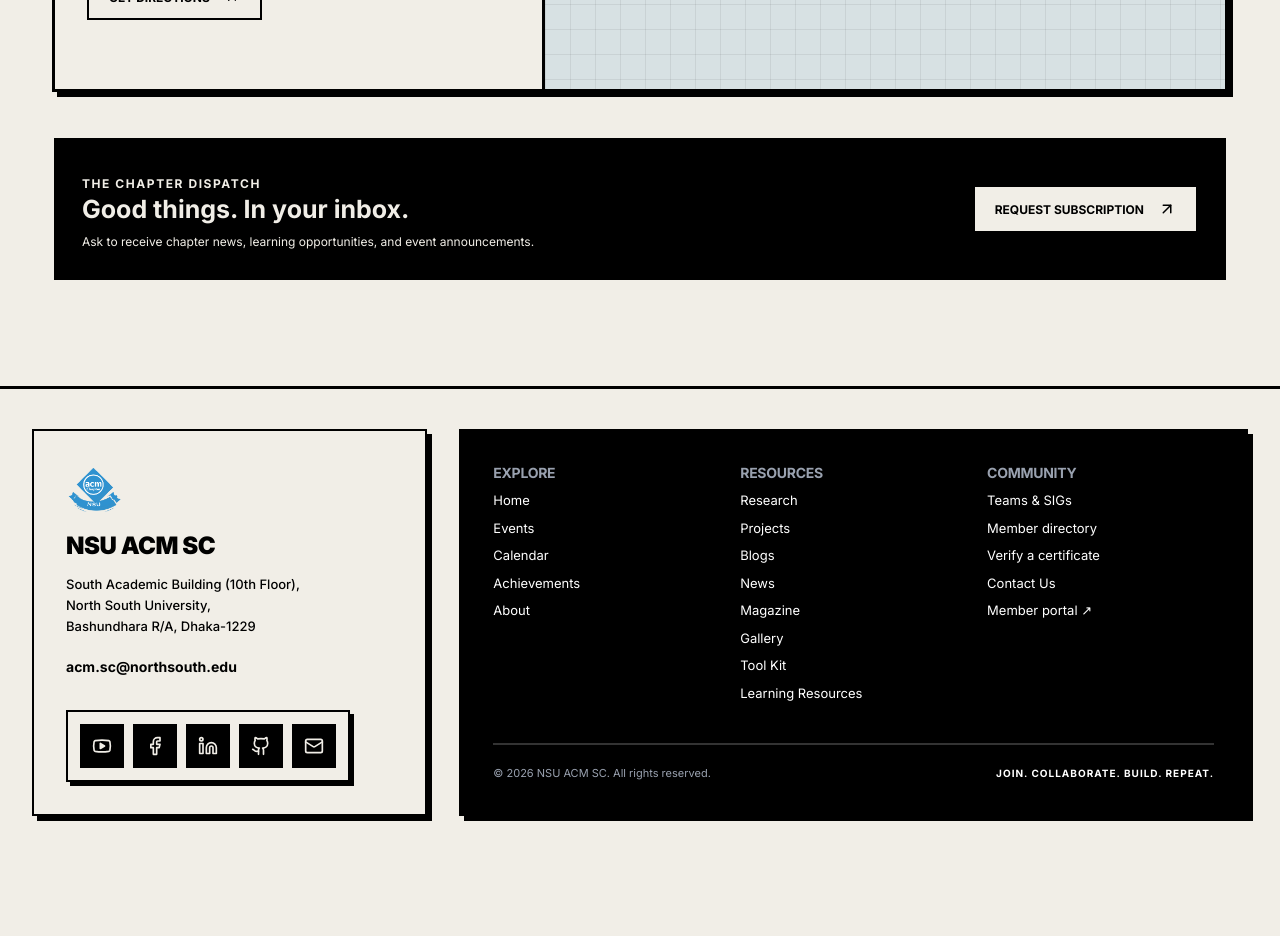
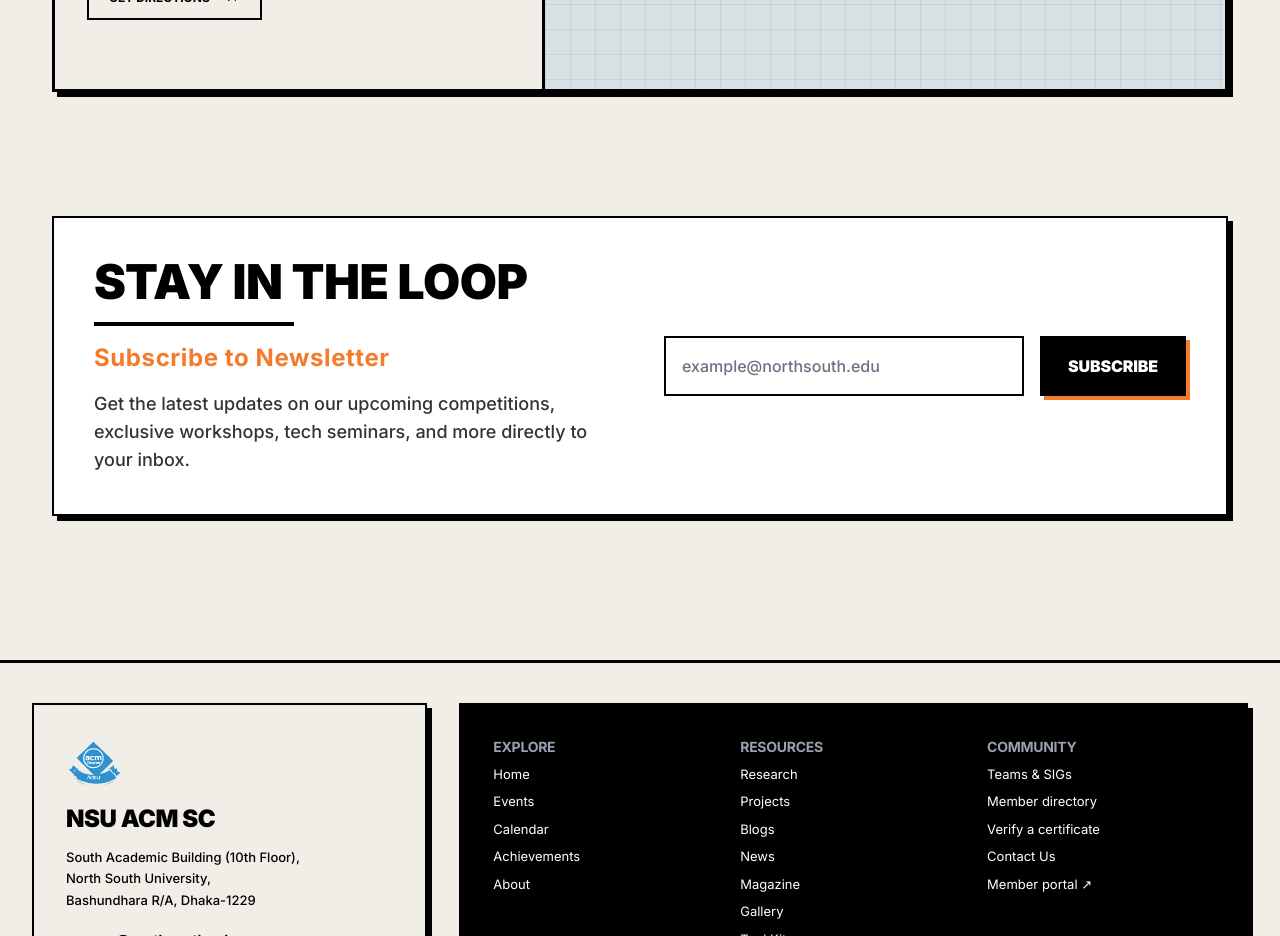
Before and after one commit to NSU-ACM-SC/Website-2026, a Next.js app in the folder frontend/: page / in a window 1280 px wide. Shown: the part 5740-6676 px from the top of the page. Before the commit the page ends 6596 px from the top, so only its background shows below. Built offline with nearby package versions, Linux system fonts and the light colour scheme.

Commit message:
made subscribe to newsletter card and added in home page

```diff
--- a/frontend/src/app/page.tsx
+++ b/frontend/src/app/page.tsx
@@ -1,6 +1,6 @@
 import { WhyNSUACM } from "@/components/home/WhyNSUACM";
 import { CampusLocationMap } from "@/components/home/CampusLocationMap";
-import { NewsletterSubscribe } from "@/components/contact/NewsletterSubscribe";
+import { NewsLetterSubCard } from "@/components/newsletter/newsLetterSubCard";
 import { HeroSection } from "@/components/home/HeroSection";
 import { QuickStats } from "@/components/home/QuickStats";
 import { VideoFeature } from "@/components/home/VideoFeature";
@@ -127,7 +127,9 @@
       <WhyNSUACM />
       <VideoFeature />
       <CampusLocationMap />
-      <NewsletterSubscribe />
+      <div className="py-12 md:py-20 w-full">
+        <NewsLetterSubCard />
+      </div>
     </div>
     </>
   );
--- /dev/null
+++ b/frontend/src/components/newsletter/newsLetterSubCard.tsx
@@ -0,0 +1,69 @@
+"use client";
+
+import React from "react";
+import { NeoCard } from "@/components/ui/NeoCard";
+import { NeoButton } from "@/components/ui/NeoButton";
+import { cn } from "@/lib/utils";
+
+export interface NewsLetterSubCardProps {
+  title?: string;
+  subtitle?: string;
+  description?: string;
+  placeholder?: string;
+  buttonText?: string;
+  onSubmit?: (e: React.FormEvent<HTMLFormElement>) => void;
+  className?: string;
+}
+
+export function NewsLetterSubCard({
+  title = "STAY IN THE LOOP",
+  subtitle = "Subscribe to Newsletter",
+  description = "Get the latest updates on our upcoming competitions, exclusive workshops, tech seminars, and more directly to your inbox.",
+  placeholder = "example@northsouth.edu",
+  buttonText = "Subscribe",
+  onSubmit,
+  className,
+}: NewsLetterSubCardProps) {
+  return (
+    <NeoCard
+      className={cn(
+        "p-6 md:p-10 flex flex-col md:flex-row md:items-center justify-between gap-8 md:gap-12 w-full",
+        className
+      )}
+    >
+      <div className="flex-1">
+        <h2 className="text-4xl md:text-5xl font-black font-display uppercase tracking-tight mb-4 text-black">
+          {title}
+        </h2>
+        <div className="h-1 w-full max-w-[200px] bg-black mb-4"></div>
+        <h3 className="text-xl md:text-2xl font-bold tracking-wide mb-4 text-[#f47b2b]">
+          {subtitle}
+        </h3>
+        <p className="text-lg text-black/80 font-medium">{description}</p>
+      </div>
+
+      <form
+        onSubmit={(e) => {
+          e.preventDefault();
+          onSubmit?.(e);
+        }}
+        className="flex-1 flex flex-col sm:flex-row gap-4 w-full"
+      >
+        <input
+          type="email"
+          required
+          placeholder={placeholder}
+          className="flex-1 border-2 border-black p-4 text-base outline-none focus:ring-2 focus:ring-[#f47b2b] placeholder:text-gray-500 font-medium"
+        />
+        <NeoButton
+          type="submit"
+          variant="primary"
+          size="lg"
+          className="whitespace-nowrap"
+        >
+          {buttonText}
+        </NeoButton>
+      </form>
+    </NeoCard>
+  );
+}
```
